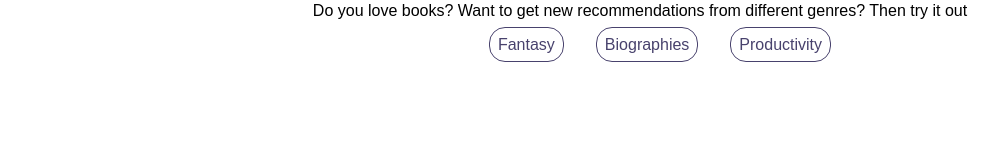
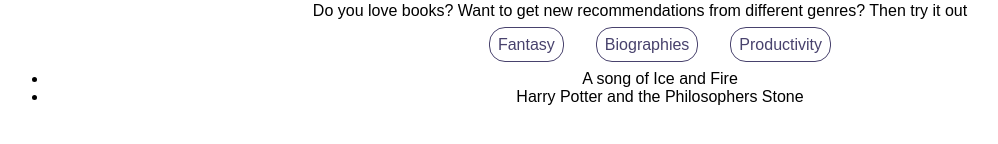
Before and after one commit to advaith-unnikrishnan/goodbooks, a React (Create React App) app: page / in a window 1280 px wide. Shown: the part 422-566 px from the top of the page, without its empty margins (0-998 px from the left). Built offline with nearby package versions, Linux system fonts and the light colour scheme.

Commit message:
wip: displaying booklist

```diff
--- a/src/App.js
+++ b/src/App.js
@@ -1,4 +1,4 @@
-import React from "react";
+import React, { useState } from "react";
 import "./styles.css";
 
 const bookshelf = {
@@ -39,10 +39,14 @@
     }
   ]
 };
-
 export default function App() {
   var genres = Object.keys(bookshelf);
-  console.log(genres);
+  const [genre, setGenre] = useState("Fantasy");
+
+  function genreClickHandler(item) {
+    setGenre(item);
+  }
+
   return (
     <div className="App">
       <header>
@@ -56,14 +60,49 @@
           Do you love books? Want to get new recommendations from different
           genres? Then try it out
         </p>
-        <ul className="genre-list">
-          {genres.map((item) => {
-            return <li className="genre-name">{item}</li>;
-          })}
+      </header>
+
+      <ul className="genre-list">
+        {genres.map((item) => {
+          return (
+            <li
+              className="genre-name"
+              key={item}
+              onClick={() => genreClickHandler(item)}
+            >
+              {item}
+            </li>
+          );
+        })}
+      </ul>
+
+      {/* <ul style={{ paddingInlineStart: "0" }}>
+          {bookshelf[genre].map((book) => (
+            <li
+              key={book.name}
+              style={{
+                listStyle: "none",
+                padding: "1rem",
+                border: "1px solid #D1D5DB",
+                width: "70%",
+                margin: "1rem 0rem",
+                borderRadius: "0.5rem"
+              }}
+            >
+              {" "}
+              <div style={{ fontSize: "larger" }}> {book.name} </div>
+              <div style={{ fontSize: "smaller" }}> {book.rating} </div>
+            </li>
+          ))}
+        </ul> */}
+
+      <div className="book-list">
+        <ul>
+          {bookshelf[genre].map((book) => (
+            <li key={book.name}>{book.name}</li>
+          ))}
         </ul>
-
-        <div></div>
-      </header>
+      </div>
     </div>
   );
 }
```
